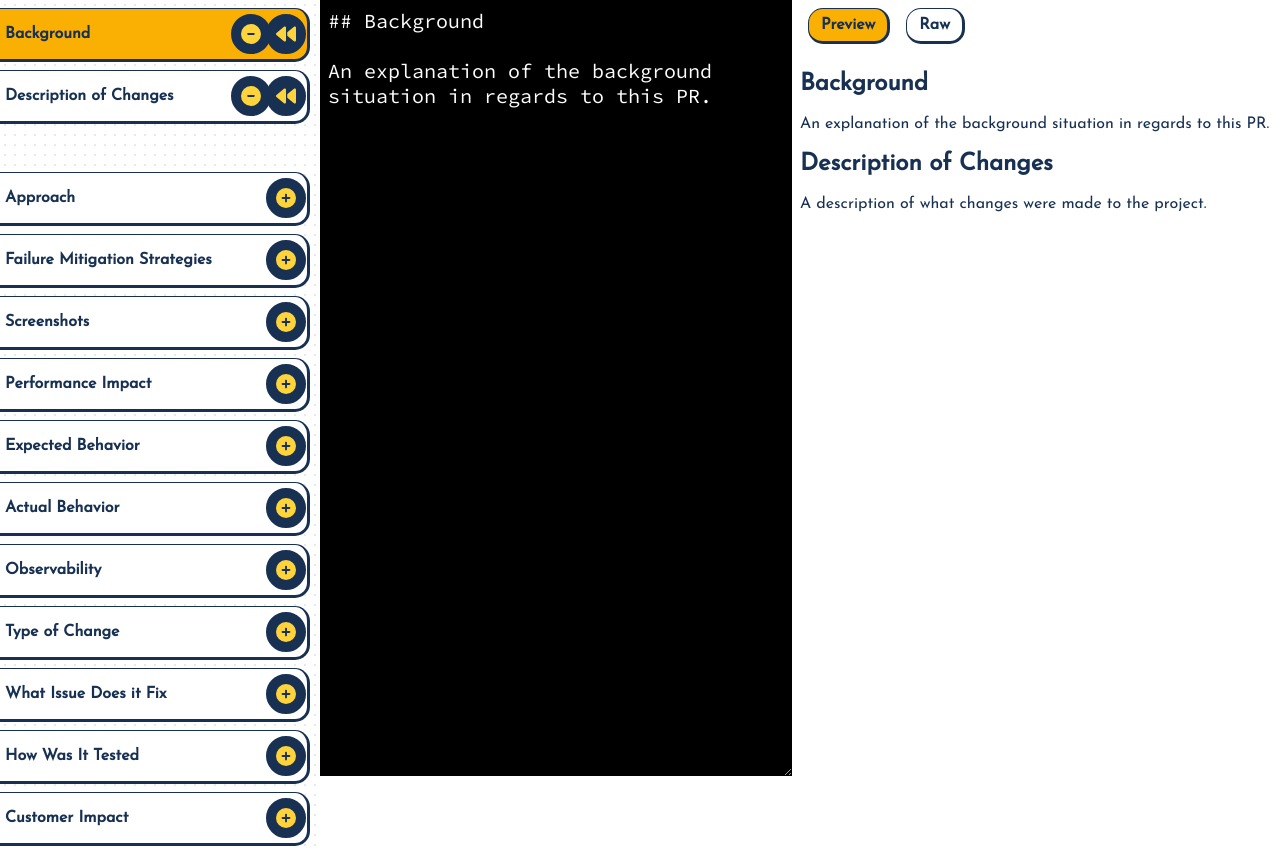
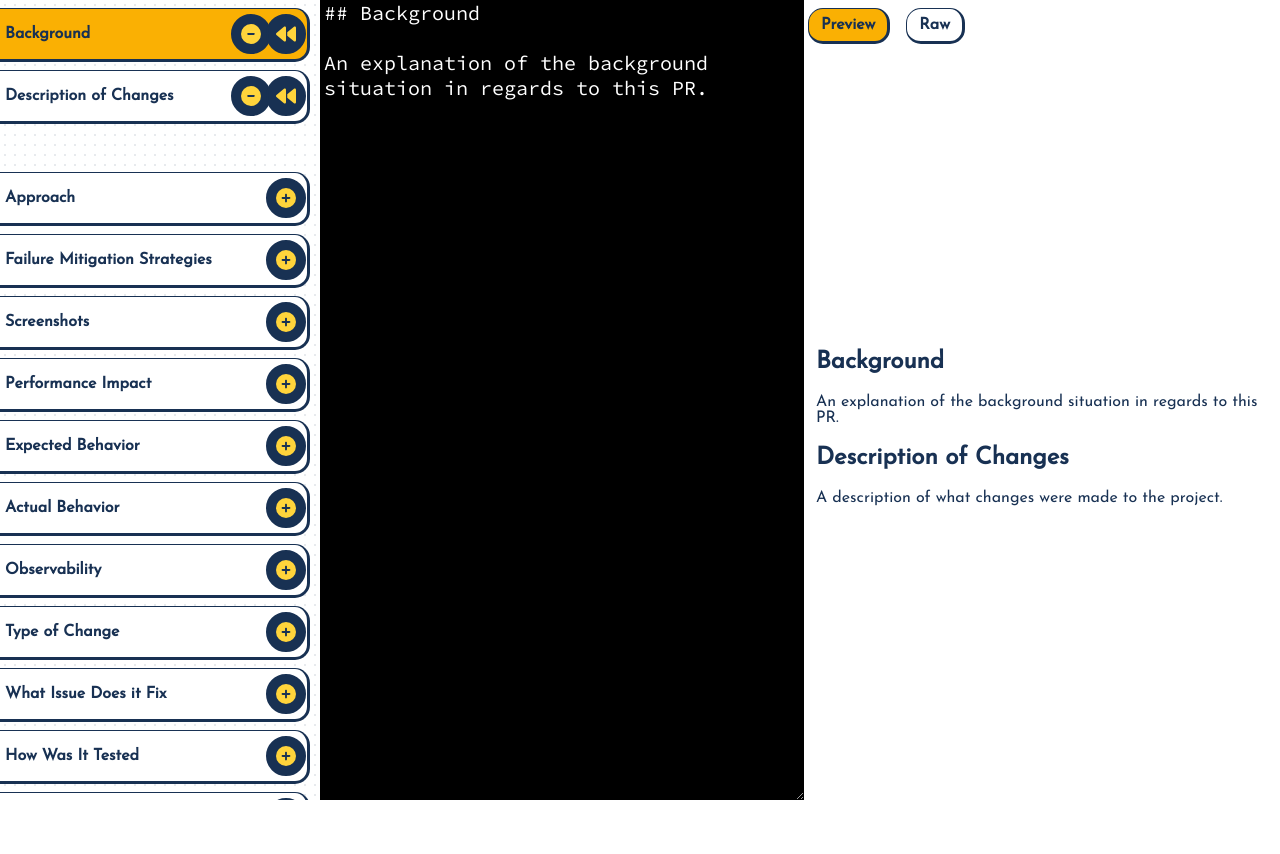
Before and after one commit to CharlesDesiderio/pr-manager, a React (Create React App) app: page / in a window 1280 px wide. After the commit the page ends 804 px from the top, so only its background shows below. Built offline with nearby package versions, Linux system fonts and the light colour scheme.

Commit message:
Added individual scrolling for the main three elements

```diff
--- a/src/App.js
+++ b/src/App.js
@@ -167,7 +167,7 @@ const App = () => {
       <DragDropContext onDragEnd={handleDragEnd}>
       <Droppable droppableId='sectionItems'>
       {(provided) => (
-      <div {...provided.droppableProps} ref={provided.innerRef} className={`${styles.sectionContainer} sectionItems `}>
+      <div {...provided.droppableProps} ref={provided.innerRef} className={`${styles.sectionContainer} ${styles.sectionItems}`}>
         { sectionsState.map((item, i) => {
           return item.included ?
           (<Draggable key={`drag-${i}`} draggableId={`drag-${i}`} index={i}>{(provided) => (<div ref={provided.innerRef} {...provided.draggableProps} {...provided.dragHandleProps} key={i} onClick={(arrNum) => chooseEditor(i)} id={i} className={`${styles.section} ${i === currentItem ? styles.selected : ''}` } >
@@ -190,7 +190,10 @@ const App = () => {
 
       <Editor data={sectionsState[currentItem]} editData={(event) => handleDataChange(event)} />
 
-      <div><button className={`${styles.outputToggle} ${previewState === 'pre' ? `${styles.outputToggleSelected}` : ''  }`} onClick={() => toggleOutput('pre')}>Preview</button><button className={`${styles.outputToggle} ${previewState === 'raw' ? `${styles.outputToggleSelected}` : ''  }`} onClick={() => toggleOutput('raw')}>Raw</button>
+      <div className={styles.outputContainer}>
+        <div className={styles.buttonContainer}>
+        <button className={`${styles.outputToggle} ${previewState === 'pre' ? `${styles.outputToggleSelected}` : ''  }`} onClick={() => toggleOutput('pre')}>Preview</button><button className={`${styles.outputToggle} ${previewState === 'raw' ? `${styles.outputToggleSelected}` : ''  }`} onClick={() => toggleOutput('raw')}>Raw</button>
+        </div>
       <Output viewType={previewState} data={sectionsState} />
 
       </div>
--- a/src/App.module.css
+++ b/src/App.module.css
@@ -7,8 +7,9 @@ body {
 
 .container {
   width: 100%;
-  height: 100vh;
-  margin: auto;
+  height: 100%;
+  margin: 0;
+  padding: 0;
   display: grid;
   grid-template-columns: 1fr 1.5fr 1.5fr;
 }
@@ -63,6 +64,11 @@ body {
   color: #ffd43b;
   transition: .1s;
   border: 2px solid #183153;
+}
+
+.sectionItems {
+  overflow-y: scroll;
+  height: 100vh;
 }
 
 .faIcon:hover {
@@ -126,3 +132,8 @@ body {
   border-color: red;
   color: red;
 }
+
+.outputContainer {
+  display: grid;
+  height: 100vh;
+}
--- a/src/components/Editor.module.css
+++ b/src/components/Editor.module.css
@@ -1,13 +1,21 @@
 @import url('https://fonts.googleapis.com/css2?family=Source+Code+Pro&display=swap');
+
+.editor {
+  margin: 0;
+  padding: 0;
+}
 
 .editor textarea {
   font-family: 'Source Code Pro', monospace;
   font-size: 1.25rem;
-  width: 95%;
-  height: 95vh;
+  width: 100%;
+  height: 100vh;
   color: white;
   background-color: black;
   border: none;
   padding: 8px;
   box-sizing: content-box;
+  margin: 0;
+  padding: 0;
+  padding-left: .25rem;
 }
--- a/src/components/Output.jsx
+++ b/src/components/Output.jsx
@@ -15,7 +15,7 @@ const Output = (props) => {
   })
 
   return (
-    <div>
+    <div className={styles.output}>
       { props.viewType === 'pre' ? (<ReactMarkdown escapeHtml={false} className={styles.markdown} children={compiledData} remarkPlugins={[remarkGfm]} />) : '' }
 
       { props.data.map((item, i) => {
--- a/src/components/Output.module.css
+++ b/src/components/Output.module.css
@@ -1,3 +1,10 @@
+.output {
+  height: 100%;
+  padding: 0;
+  padding-left: 1rem;
+  overflow-y: scroll;
+}
+
 .markdown tr, .markdown td, .markdown th {
   padding: 6px 12px;
   margin: 0;
--- a/src/index.css
+++ b/src/index.css
@@ -1,10 +1,13 @@
 body {
   margin: 0;
+  padding: 0;
+  height: 100vh;
   font-family: -apple-system, BlinkMacSystemFont, 'Segoe UI', 'Roboto', 'Oxygen',
     'Ubuntu', 'Cantarell', 'Fira Sans', 'Droid Sans', 'Helvetica Neue',
     sans-serif;
   -webkit-font-smoothing: antialiased;
   -moz-osx-font-smoothing: grayscale;
+  overflow-y: hidden;
 }
 
 code {
```
